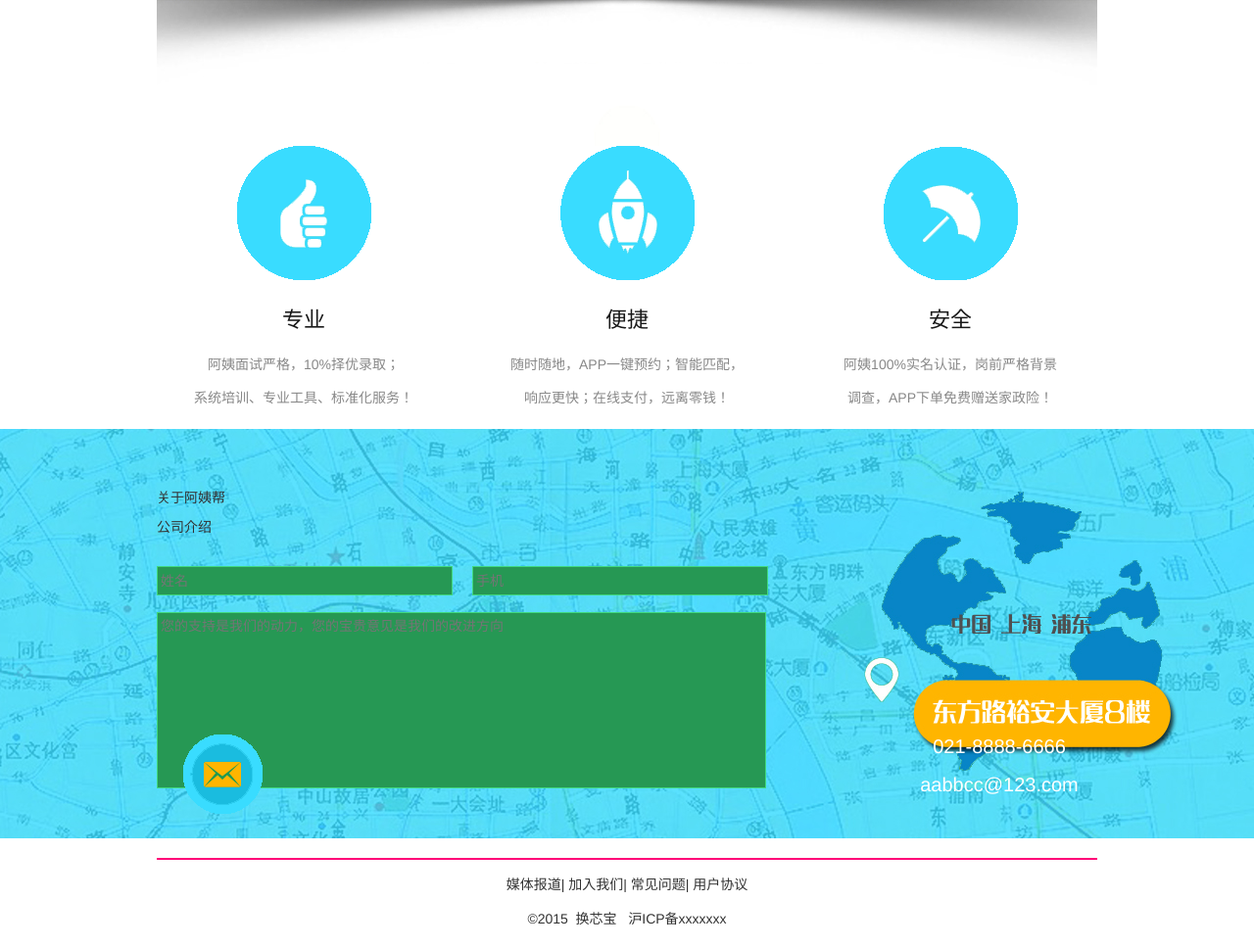
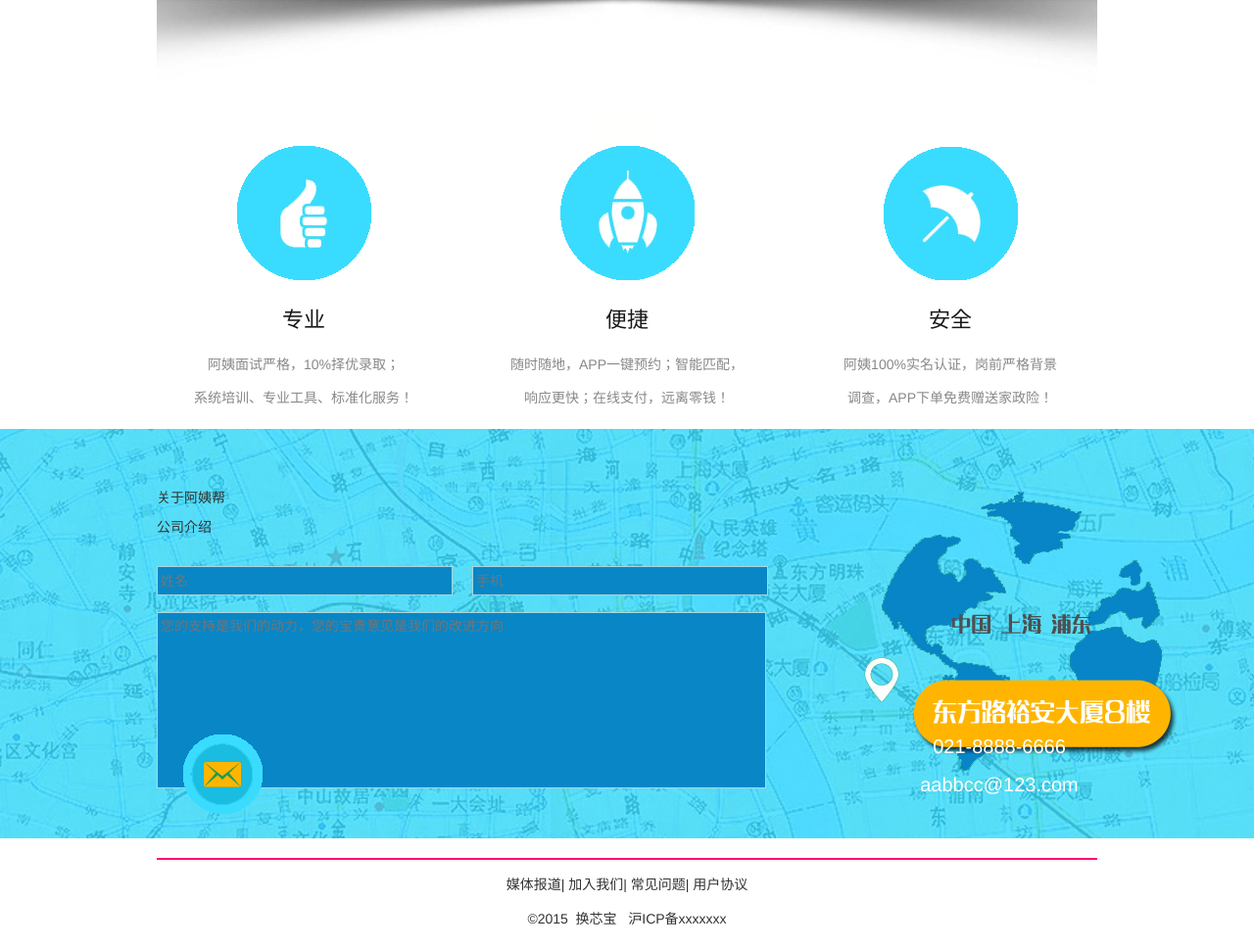
Before and after one commit to jetliquor/lingjun, a CodeIgniter app: page / in a window 1280 px wide. Shown: the part 862-1830 px from the top of the page at 98% size. Run offline with CodeIgniter, Linux system fonts and the light colour scheme.

Commit message:
green to blue

```diff
--- a/web/css/card.css
+++ b/web/css/card.css
@@ -37,7 +37,7 @@
     width: 80px;
     padding: 5px;
     color: white;
-    background-color: #3BC173;
+    background-color: #5ac3e7;
     cursor: hand;
     cursor: pointer;
 }
@@ -48,7 +48,7 @@
 }
 
 .membership .phone span {
-    color: #18A252;
+    color: #5ac3e7;
     font-size: 28px;
     height: 40px;
     display: inline-block;
--- a/web/css/detail.css
+++ b/web/css/detail.css
@@ -34,7 +34,7 @@
 }
 
 .nav_box dt {
-    background-color: #42c075;
+    background-color: #5ac3e7;
     color: #FFF;
     padding: 10px 0;
 }
--- a/web/css/home.css
+++ b/web/css/home.css
@@ -162,9 +162,9 @@
     height: 36px;
     max-width: 315px;
     max-height: 30px;
-    background-color: #269854;
+    background-color: #0886c6;
     color: #fff;
-    border: 1px solid #40d97f;
+    border: 1px solid #afd5d9;
     float: left;
     padding: 3px;
     margin-top: 20px;
@@ -180,9 +180,9 @@
     height: 180px;
     max-width: 630px;
     max-height: 180px;
-    background-color: #269854;
+    background-color: #0886c6;
     color: #ffffff;
-    border: 1px solid #40d97f;
+    border: 1px solid #afd5d9;
     padding: 3px;
     margin-top: 17px;
 }
```
